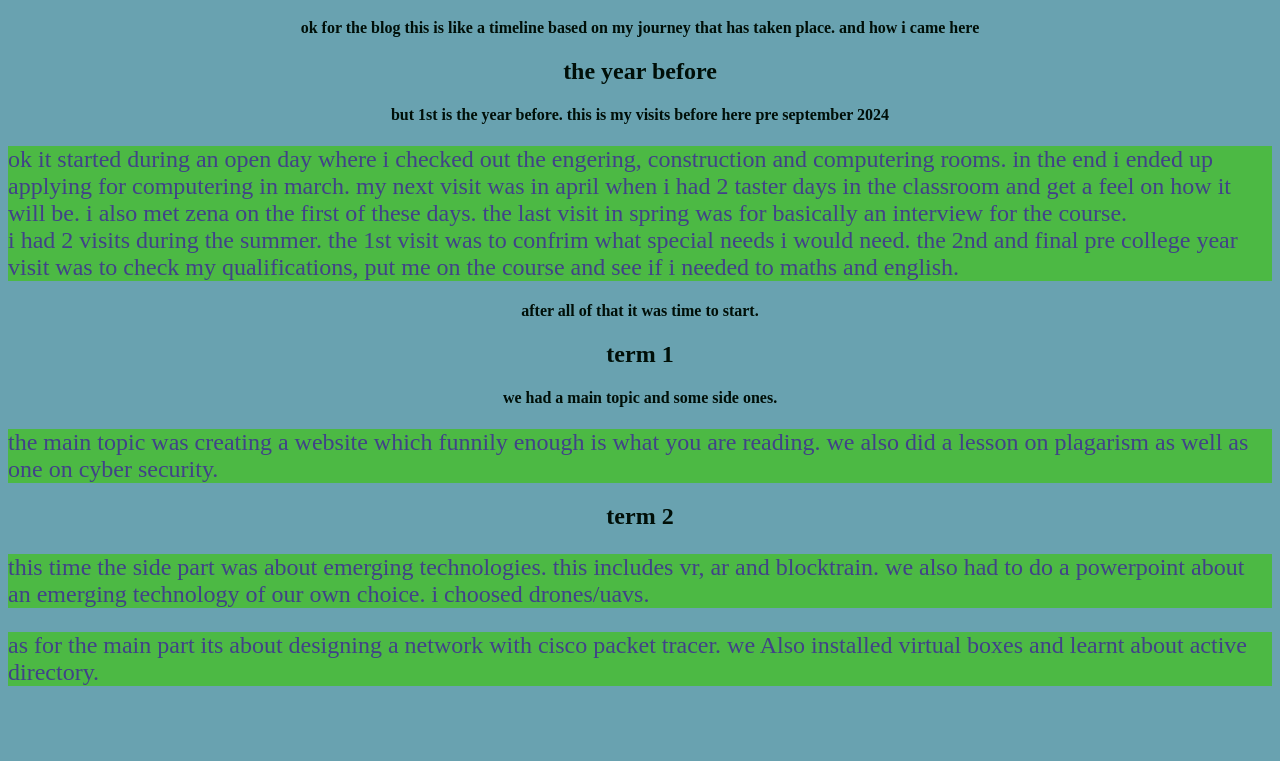
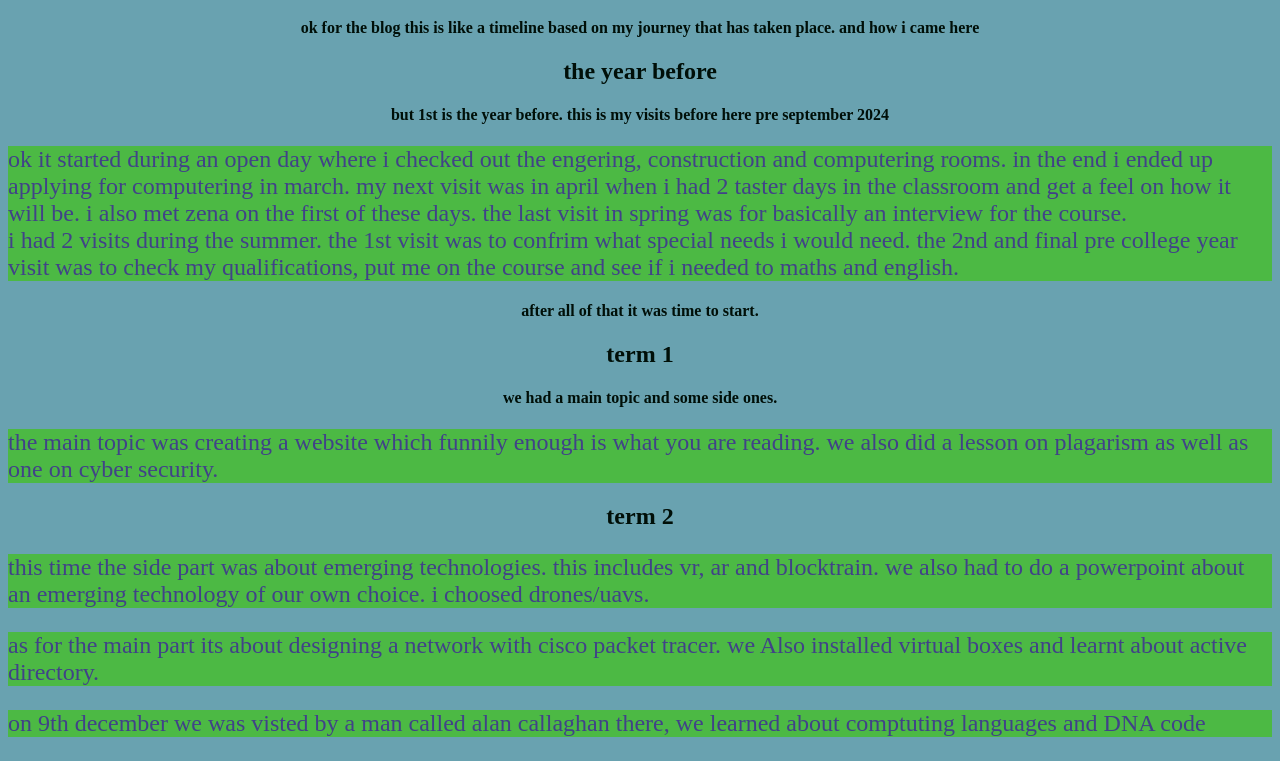
Before and after one commit to jakejolliffe/jakejolliffe.github.io, a plain HTML site: page blog.html in a window 1280 px wide. Shown: the part 108-869 px from the top of the page. Before the commit the page ends 818 px from the top, so only its background shows below. Drawn offline with Linux system fonts and the light colour scheme.

Commit message:
blog updated

```diff
--- a/blog.html
+++ b/blog.html
@@ -41,5 +41,7 @@ technology of our own choice. i choosed drones/uavs. </p>
 <p>as for the main part
 its about designing a network with cisco packet tracer. we Also installed
 virtual boxes and learnt about active directory.</p>
+<p> on 9th december we was visted by a man called alan callaghan
+there, we learned about comptuting languages and DNA code  </p>
 </body>
 </html>
```
